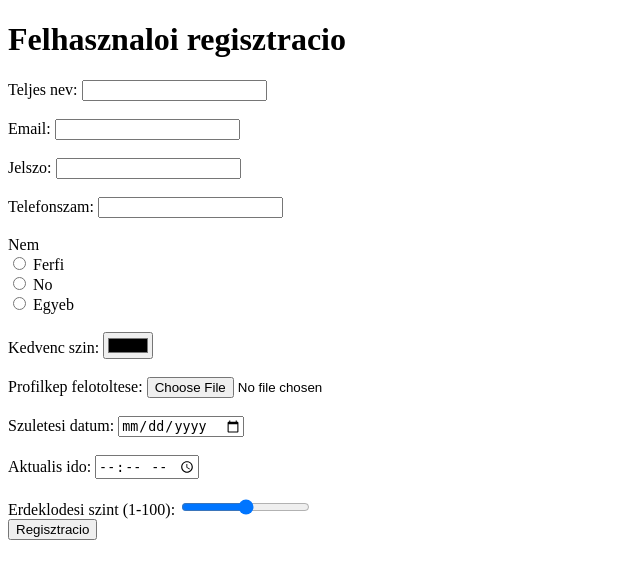
After one commit to sorosmark/24_10_08_Soros_Mark, a Flask app: template templates/signup_form.html in a window 1280 px wide. The commit adds this page. Shown: the top 579 px of the page, without its empty margins (0-640 px from the left). Run offline with Flask 3, Linux system fonts and the light colour scheme; the template is opened without the code that fills it, so the values that code supplies are empty.

Commit message:
addedform

```diff
--- a/app.py
+++ b/app.py
@@ -15,6 +15,9 @@ def submit_products():
     products.append(name)
     return redirect(url_for('index'))
 
+@app.route('/products')
+def get_products():
+    return render_template("products.html", products_ = products)
 
 
 
--- a/templates/index.html
+++ b/templates/index.html
@@ -58,6 +58,8 @@
     <button type="submit" value="Submit"> Submit </button>
 </form>
 
+<a href="/products">Beküldött termékek</a>
+
     {% if products_ %}
         <h2>Bekuldott adat:</h2>
         <ul>
@@ -67,5 +69,6 @@
     </ul>
     {% endif %}
 
+
 </body>
 </html>
--- /dev/null
+++ b/templates/signup_form.html
@@ -0,0 +1,52 @@
+<!DOCTYPE html>
+<html lang="hu">
+<head>
+    <meta charset="UTF-8">
+    <meta name="viewport" content="width=device-width, initial-scale=1.0">
+    <title>Regisztracios urlap</title>
+</head>
+<body>
+    <h1>Felhasznaloi regisztracio</h1>
+
+    <form action="/" method="post">
+        <label for="fullname">Teljes nev:</label>
+        <input type="text" id="fullname" name="fullname" required><br><br>
+        <!-- required = kotelezo elem -->
+
+        <label for="email">Email:</label>
+        <input type="email" id="email" name="email" required><br><br>
+
+        <label for="password">Jelszo:</label>
+        <input type="password" id="email" name="password" required><br><br>
+
+        <label for="phone">Telefonszam:</label>
+        <input type="tell" id="phone" name="phone"><br><br>
+
+        <label>Nem</label><br>
+        <input type="radio" id="gender" name="gender" value="male">
+        <label for="male">Ferfi</label><br>
+        <input type="radio" id="female" name="gender" value="female">
+        <label for="female">No</label><br>
+        <input type="radio" id="other" name="gender" value="other">
+        <label for="other">Egyeb</label><br><br>
+
+        <label for="color">Kedvenc szin:</label>
+        <input type="color" id="color" name="color"><br><br>
+
+        <label for="profile-picture">Profilkep felotoltese:</label>
+        <input type="file" id="profilepicture" name="profilepicture"><br><br>
+
+        <label for="born-date">Szuletesi datum:</label>
+        <input type="date" id="born-date" name="born-date"><br><br>
+
+        <label for="actual-time">Aktualis ido:</label>
+        <input type="time" id="actual-time" name="actual-time"><br><br>
+
+        <label for="interests">Erdeklodesi szint (1-100):</label>
+        <input type="range" id="interests" name="interests" min="1" max="100"><br>
+
+
+        <input type="submit" value="Regisztracio">
+      </form>
+</body>
+</html>
```
Also changed, not shown: templates/products.html (added, +22 -0 lines).
